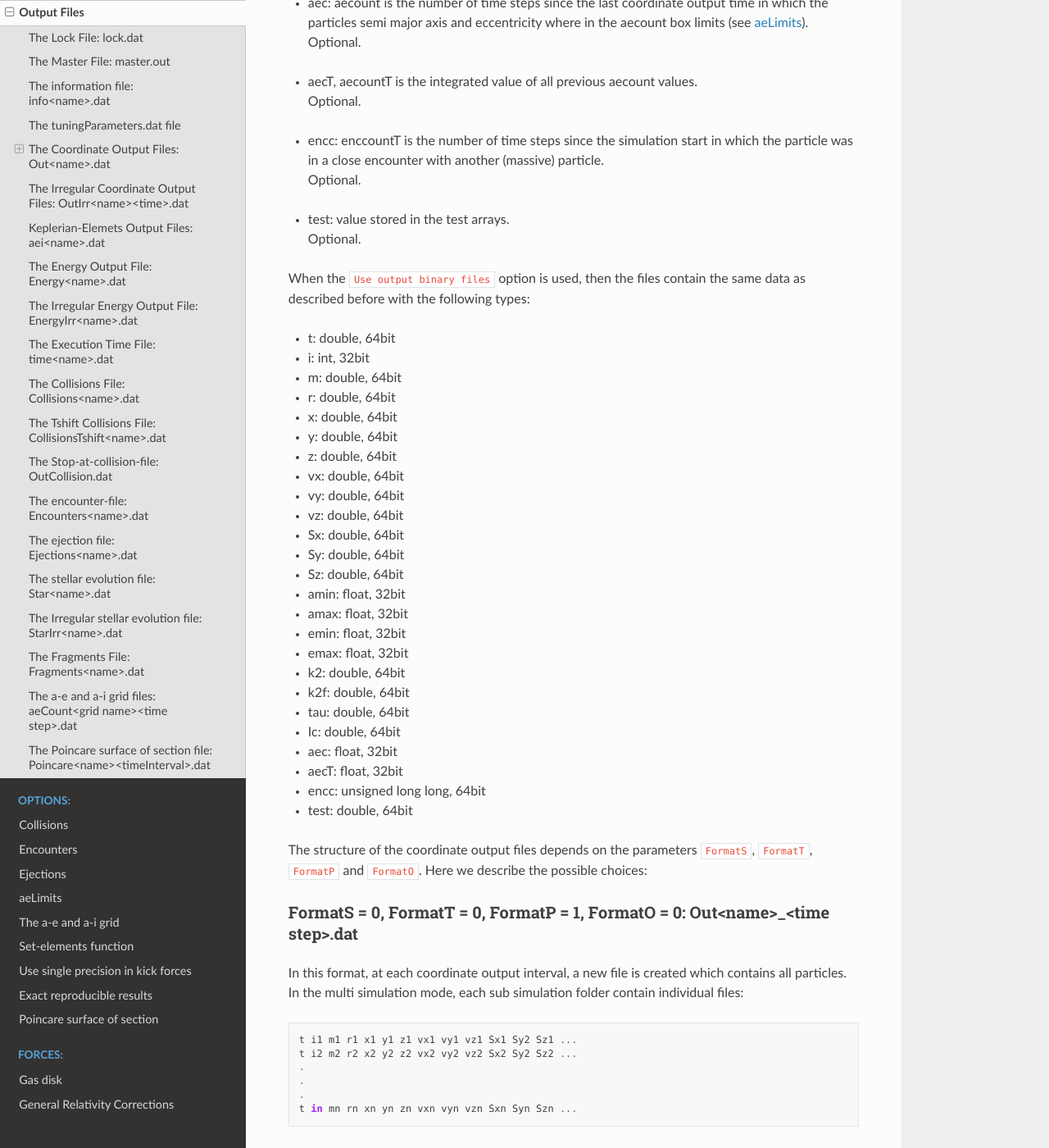
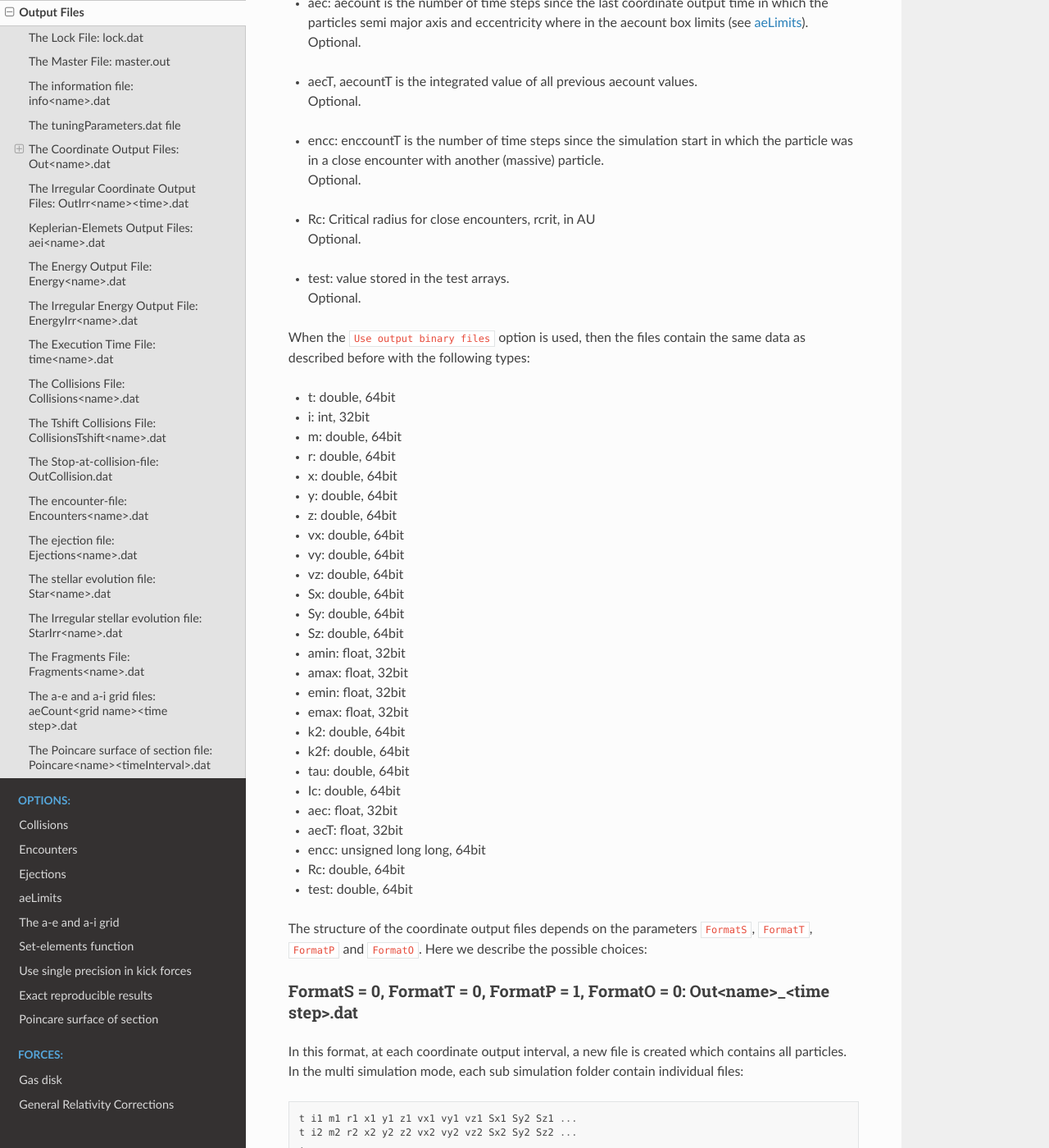
Before and after one commit to vinfreecs/genga, a Sphinx documentation site: the page built from docs/Files.rst, in a window 1280 px wide and 1400 px high, scrolled down 2664 px. Shown: the whole window at 82% size. Built offline with Sphinx 7.4.7 and the Read the Docs theme 2.0.0, drawn with Linux system fonts in a browser that asks for light colours.

```diff
--- a/docs/Collisions.rst
+++ b/docs/Collisions.rst
@@ -97,7 +97,7 @@
 
 .. math::
 
-   \Tau_{\rm new} = \frac{m_i \Tau_i + m_j \Tau_j}{m_i + m_j}
+   \tau_{\rm new} = \frac{m_i \tau_i + m_j \tau_j}{m_i + m_j}
 
 
 At the end of the collision process, the body :math:`i` is transferred to be the new body, and body :math:`j`
--- a/docs/Files.rst
+++ b/docs/Files.rst
@@ -106,6 +106,8 @@
   | Optional.
 - | encc: enccountT is the number of time steps since the simulation start in which the particle was in a close encounter with another (massive) particle.
   | Optional.
+- | Rc: Critical radius for close encounters, rcrit, in AU
+  | Optional.
 - | test: value stored in the test arrays.
   | Optional.
 
@@ -135,6 +137,7 @@
 - aec: float, 32bit
 - aecT: float, 32bit
 - encc: unsigned long long, 64bit
+- Rc: double, 64bit
 - test: double, 64bit
 
 The structure of the coordinate output files depends on the parameters :literal:`FormatS`, :literal:`FormatT`, :literal:`FormatP` and :literal:`FormatO`.
--- a/docs/InitialConditions.rst
+++ b/docs/InitialConditions.rst
@@ -66,7 +66,8 @@
   | If this is given, then it must also be set in the :literal:`Output file Format`: argument.
 - | Ic: moment of inertia, dimensionless (See :ref:`Units`) (default = 0.4).
   | If this is given, then it must also be set in the :literal:`Output file Format`: argument.
-- test: optional value to store in the test arrays.
+- Rc:  Critical radius for close encounters, rcrit, in AU (default = 0.0)
+- test: Optional value to store in the test arrays.
 - :literal:`-`: skip column, optional.
 
 
```
Also changed, not shown: 15 other files.
